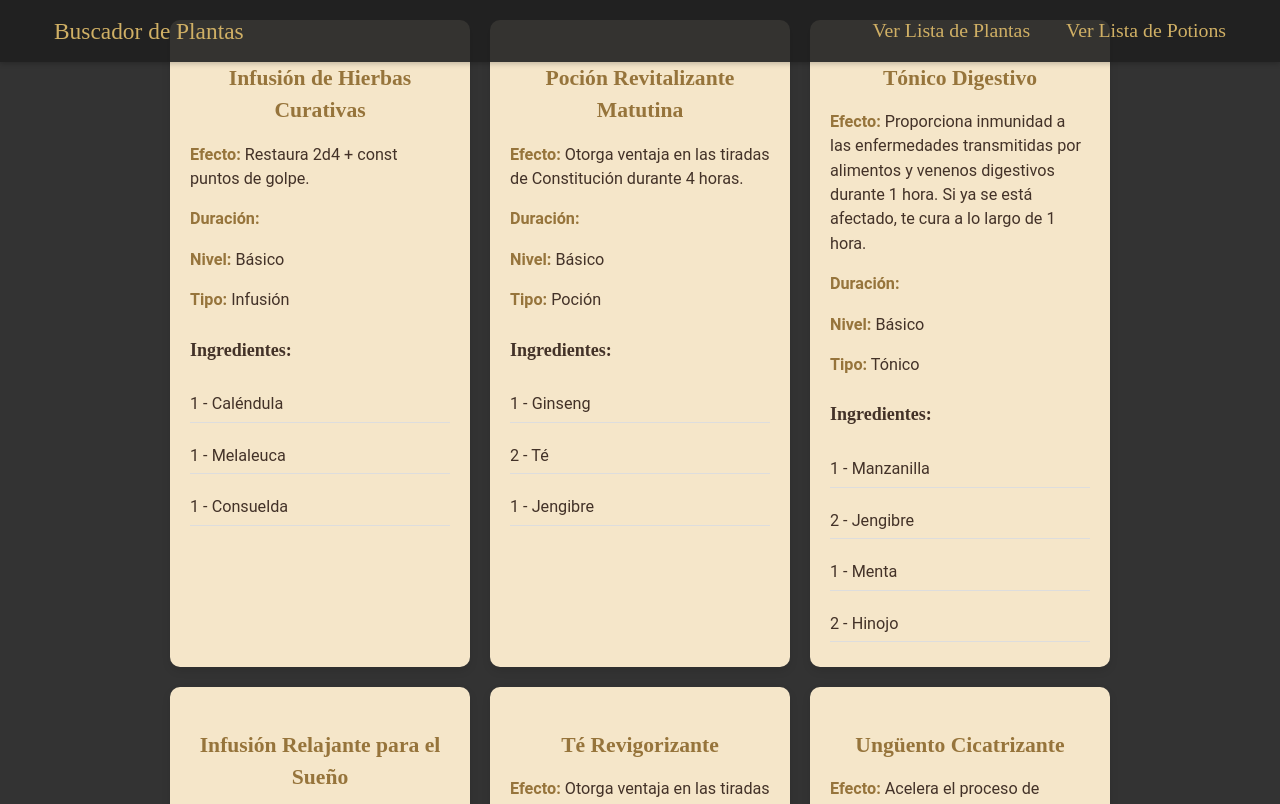
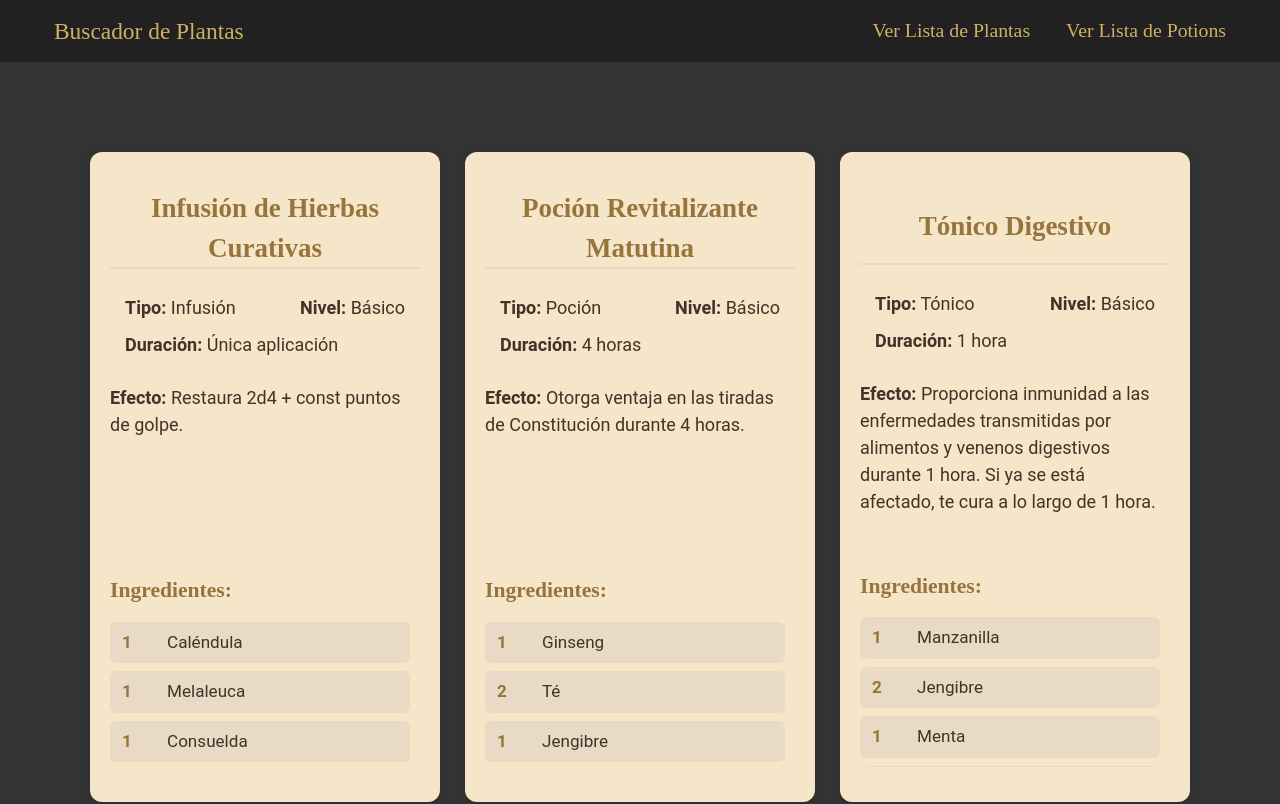
Before and after one commit to PiewDev/herborism-app, a React (Vite) app: page /potions in a window 1280 px wide. Shown: the top 804 px of the page. Built offline with nearby package versions, Linux system fonts and the light colour scheme.

Commit message:
feat: center potion list and adjust card size

```diff
--- a/src/App.css
+++ b/src/App.css
@@ -26,7 +26,6 @@
     font-family: "Old Standard TT", serif;
     font-size: 1.1rem; /* Slightly larger font size */
     font-weight: bold; /* Bold font weight */
-    position: fixed; /* Fixed to top */
     top: 0; /* Align to top */
     left: 0; /* Align to left */
     z-index: 100; /* Ensure it stays on top */
--- a/src/components/PotionsList/PotionsList.css
+++ b/src/components/PotionsList/PotionsList.css
@@ -1,20 +1,30 @@
+.container {
+  display: flex;
+  justify-content: center;
+  padding: 20px;
+  background-color: #f0e6d2;
+  min-height: 100vh;
+}
+
 .potion-list-container {
-    display: flex;
-    flex-wrap: wrap;
-    justify-content: center;
-    gap: 20px;
-    padding: 20px;
+  display: grid;
+  grid-template-columns: repeat(auto-fit, minmax(320px, 1fr));
+  gap: 25px;
+  width: 100%;
+  max-width: 1600px;
 }
 
 .potion-card {
+  display: flex;
+  flex-direction: column;
   background-color: #f5e6c9;
-    border-radius: 10px;
+  border-radius: 12px;
   box-shadow: 0 4px 8px rgba(0, 0, 0, 0.1);
   padding: 20px;
-    width: 300px;
   transition: transform 0.3s ease, box-shadow 0.3s ease;
-    font-family: Roboto;
+  font-family: "Roboto", sans-serif;
   color: #433228;
+  height: 650px; /* Fixed height */
 }
 
 .potion-card:hover {
@@ -24,31 +34,171 @@
 
 .potion-name {
   color: #96743b;
-    margin-bottom: 10px;
-    font-size: 1.2rem;
+  margin-bottom: 20px;
+  font-size: 1.5rem;
   text-align: center;
+  border-bottom: 2px solid #e9dac6;
+  padding-bottom: 10px;
+  height: 70px;
+  display: flex;
+  align-items: center;
+  justify-content: center;
 }
 
-  .ingredient-row{
+.potion-card-content {
   display: flex;
-    justify-content: space-between;
-    padding: 5px 0;
-    border-bottom: 1px solid #ddd;
-    transition: background-color 0.3s ease;
+  flex-direction: column;
+  height: calc(100% - 70px); /* Subtract potion-name height */
 }
 
-  .ingredient-row:hover{
-    background-color: #e9dac6;
+.extra-info {
+  display: flex;
+  flex-wrap: wrap;
+  justify-content: space-between;
+  margin-bottom: 25px;
+  margin-left: 15px;
+  margin-right: 10px;
+  height: 70px;
 }
 
-
-
-  .potion-details p {
-    margin-bottom: 5px;
-    font-size: 0.9rem;
+.extra-info p {
+  margin: 5px 0;
+  margin-right: 5px;
+  font-size: 1rem;
 }
 
-  .potion-details strong {
+.extra-info.landscape {
+  flex-direction: row;
+}
+
+.effect-container {
+  height: 180px;
+  overflow-y: auto;
+  margin-bottom: 10px;
+  padding-right: 10px;
+}
+
+.effect {
+  font-size: 1rem;
+  line-height: 1.5;
+  margin:0px
+}
+
+.ingredientes-container {
+  display: flex;
+  flex-direction: column;
+  flex-grow: 1;
+  overflow: hidden;
+}
+
+.ingredientes-container h4 {
   color: #96743b;
-    font-weight: 600;
+  margin-bottom: 15px;
+  margin-top: 0px;
+  font-size: 1.2rem;
 }
+
+.ingredient-list {
+  max-height: 150px; /* Ajusta este valor según lo que necesites */
+  overflow-y: auto;  /* Esto mostrará la barra de scroll cuando el contenido sea mayor que el alto definido */
+  padding-right: 10px;
+  box-sizing: border-box; /* Para que el padding se incluya en el ancho/alto */
+}
+
+.ingredient-row {
+  display: flex;
+  align-items: center;
+  background-color: #e9dac6;
+  padding: 8px 12px;
+  border-radius: 6px;
+  transition: background-color 0.3s ease;
+  margin-bottom: 8px;
+  font-size: 0.95rem;
+}
+
+.ingredient-row:hover {
+  background-color: #d9c6b0;
+}
+
+.ingredient-amount {
+  font-weight: bold;
+  margin-right: 10px;
+  color: #96743b;
+  min-width: 35px;
+}
+
+.ingredient-name {
+  flex-grow: 1;
+  white-space: nowrap;
+  overflow: hidden;
+  text-overflow: ellipsis;
+}
+
+/* Styling the scrollbar */
+.effect-container::-webkit-scrollbar,
+.ingredient-list::-webkit-scrollbar {
+  width: 6px;
+}
+
+.effect-container::-webkit-scrollbar-track,
+.ingredient-list::-webkit-scrollbar-track {
+  background: #f5e6c9;
+}
+
+.effect-container::-webkit-scrollbar-thumb,
+.ingredient-list::-webkit-scrollbar-thumb {
+  background-color: #96743b;
+  border-radius: 20px;
+}
+
+@media (max-width: 768px) {
+  .potion-list-container {
+    grid-template-columns: 1fr;
+  }
+
+  .extra-info {
+    flex-direction: column;
+    height: auto;
+    margin-left: 0px;
+  }
+
+  .potion-card {
+    height: auto;
+    max-height: 650px;
+  }
+  .effect-container{
+    height: fit-content;
+  }
+  .potion-card-content {
+    height: auto;
+  }
+
+  .ingredientes-container{
+     overflow: hidden;
+
+    max-height: 20vh;
+  }
+  .ingredient-list {
+    overflow-y: auto;
+  }
+}
+
+@media (min-width: 769px) and (max-width: 1024px) {
+
+  .ingredientes-container{
+    overflow: hidden;
+ }
+  .potion-list-container {
+    grid-template-columns: repeat(2, 1fr);
+  }
+}
+
+@media (min-width: 1025px) {
+
+  .ingredientes-container{
+    overflow: hidden;
+ }
+  .potion-list-container {
+    grid-template-columns: repeat(3, 1fr);
+  }
+}
--- a/src/components/PotionsList/PotionsList.jsx
+++ b/src/components/PotionsList/PotionsList.jsx
@@ -1,40 +1,62 @@
-import React from 'react';
-import potionsData from '../../json/potions.json';
-import './PotionsList.css';
-
-
+import { useState, useEffect } from "react"
+import potionsData from "../../json/potions.json"
+import "./PotionsList.css"
 
 function PotionList() {
-    const { pociones } = potionsData;
+  const { pociones } = potionsData
+  const [windowWidth, setWindowWidth] = useState(window.innerWidth)
+
+  useEffect(() => {
+    const handleResize = () => setWindowWidth(window.innerWidth)
+    window.addEventListener("resize", handleResize)
+    return () => window.removeEventListener("resize", handleResize)
+  }, [])
+
+  const isLandscape = windowWidth > 768
 
   return (
+    <div className="container">
       <div className="potion-list-container">
         {pociones.map((potion) => {
-                const { nombre, efecto, duracion, nivel, tipo, ingredientes } = potion;
+          const { nombre, efecto, duración, nivel, tipo, ingredientes } = potion
           return (
             <div key={nombre} className="potion-card">
               <h3 className="potion-name">{nombre}</h3>
-                        <div className="potion-details">
-                            <p><strong>Efecto:</strong> {efecto}</p>
-                            <p><strong>Duración:</strong> {duracion}</p>
-                            <p><strong>Nivel:</strong> {nivel}</p>
-                            <p><strong>Tipo:</strong> {tipo}</p>
-                            <div className='ingredientes-container'>
+              <div className="potion-card-content">
+                <div className={`extra-info ${isLandscape ? "landscape" : ""}`}>
+                  <p>
+                    <strong>Tipo:</strong> {tipo}
+                  </p>
+                  <p>
+                    <strong>Nivel:</strong> {nivel}
+                  </p>
+                  <p>
+                    <strong>Duración:</strong> {duración}
+                  </p>
+                </div>
+                <div className="effect-container">
+                  <p className="effect">
+                    <strong>Efecto:</strong> {efecto}
+                  </p>
+                </div>
+                <div className="ingredientes-container">
                   <h4>Ingredientes:</h4>
                   <div className="ingredient-list">
                     {ingredientes.map(({ nombre, cantidad }, index) => (
-                                        <p key={index} className="ingredient-row">
-                                            {cantidad} - {nombre}
-                                        </p>
+                      <div key={index} className="ingredient-row">
+                        <span className="ingredient-amount">{cantidad}</span>
+                        <span className="ingredient-name">{nombre}</span>
+                      </div>
                     ))}
                   </div>
                 </div>
               </div>
             </div>
-                );
+          )
         })}
       </div>
-    );
+    </div>
+  )
 }
 
-export default PotionList;
+export default PotionList
```
Lines whose indentation alone changed are shown as unchanged.
